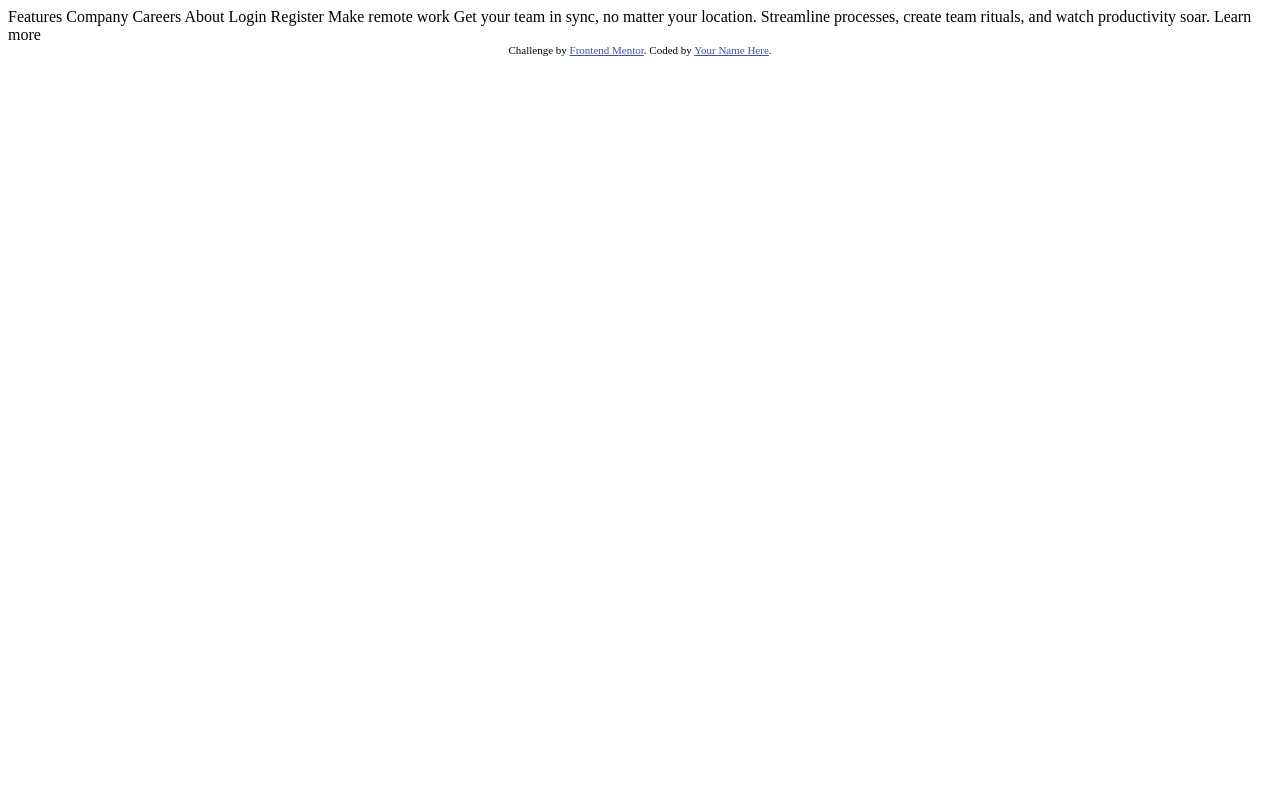
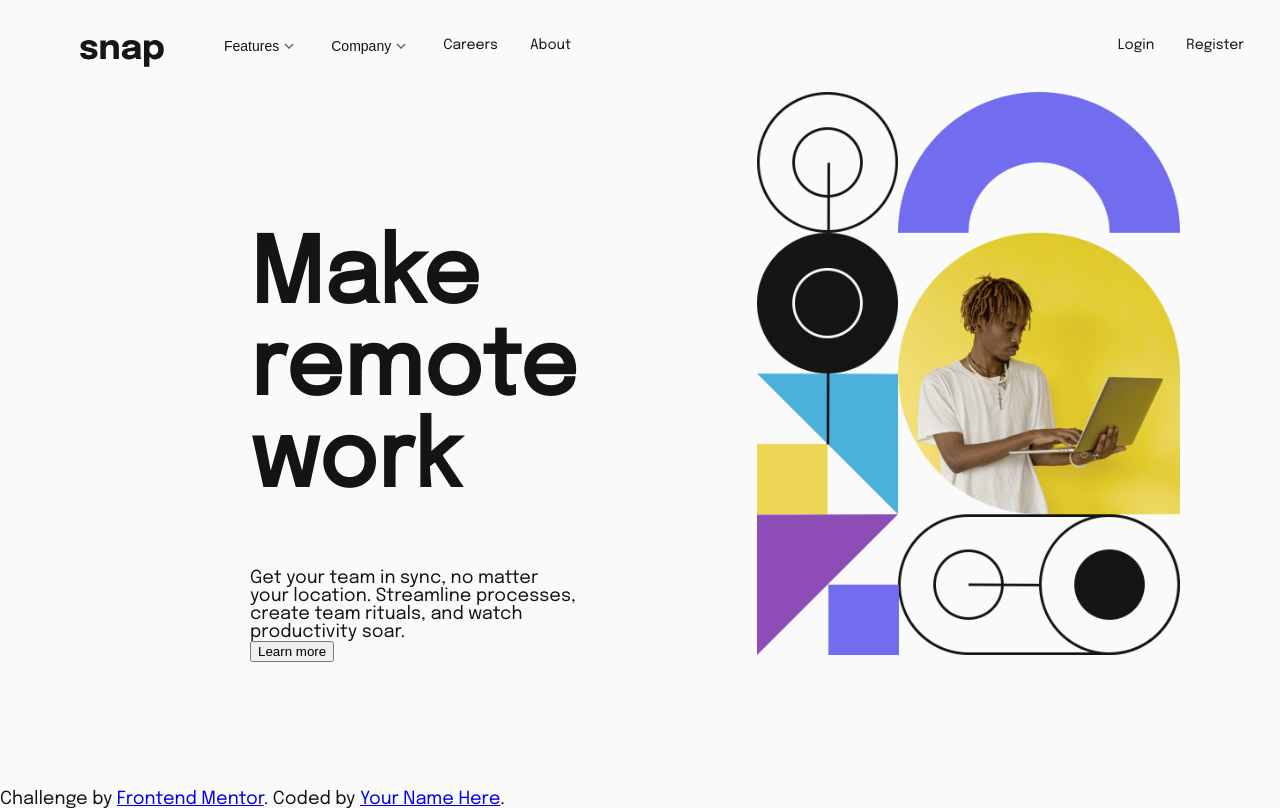
Before and after one commit to GhostLee-Kino/dropdown-nav-challenge, a plain HTML site: page index.html in a window 1280 px wide. Drawn offline with Linux system fonts and the light colour scheme.

Commit message:
Added navbar and main container

```diff
--- /dev/null
+++ b/css/styles.css
@@ -0,0 +1,125 @@
+/* CSS Reset */
+body, header, nav, div, main, p, footer, img{
+	margin: 0;
+	padding: 0;
+	border: 0;
+ }
+
+body {
+    font-family: "Epilogue";
+    font-size: 18px;
+    color: hsl(0, 0%, 8%);
+    background-color: hsl(0, 0%, 98%);
+}
+img {
+    max-width: 100%;
+    display: block;
+}
+
+/* Style rule for box sizing applies to all elements */
+*{
+    box-sizing:border-box;
+}
+
+header {
+    width: 10%;
+    margin:  20px 0px 20px 80px;
+    float: left;
+}
+
+.navbar {
+  overflow: hidden;
+  margin: 20px;
+}
+
+.navbar a {
+  float: left;
+  font-size: 14px;
+  color: hsl(0, 0%, 8%);
+  text-align: center;
+  padding: 18px 16px;
+  text-decoration: none;
+}
+
+.members{
+    float: right;
+}
+
+.dropdown {
+  float: left;
+  overflow: hidden;
+}
+
+.arrow-down {
+    display: block;
+    margin: 5px;
+}
+.arrow-up {
+    display: none;
+}
+
+.dropdown .dropbtn {
+  background-color: inherit;
+  display: flex;
+  font-size: 14px;
+  border: none;
+  outline: none;
+  color: hsl(0, 0%, 8%);
+  padding: 18px 16px;
+}
+
+.dropdown:hover .dropbtn .arrow-up{
+  display: block;
+  margin: 5px;
+}
+
+.dropdown:hover .dropbtn .arrow-down{
+  display: none;
+}
+
+.container {
+    padding-bottom: 3rem;
+}
+
+.dropdown-content {
+  display: none;
+  position: absolute;
+  background-color: hsl(0, 0%, 98%);
+  min-width: 160px;
+  box-shadow: 0px 8px 16px 0px rgba(0,0,0,0.2);
+  z-index: 1;
+}
+
+.dropdown-content a {
+  float: none;
+  padding: 12px 16px;
+  text-decoration: none;
+  display: block;
+  text-align: left;
+}
+
+.dropdown-content a:hover {
+  background-color: inherit;
+}
+
+.dropdown:hover .dropdown-content {
+  display: block;
+  border-radius: 25px;
+}
+.column1 {
+    padding: 80px 80px 80px 250px;
+}
+.hero {
+    max-height: 800px;
+    padding: 0px 100px;
+}
+.column1, .column2 {
+    flex: 50%;
+}
+.row {
+    display: flex;
+}
+
+h1 {
+    font-size: 90px;
+}
--- a/index.html
+++ b/index.html
@@ -2,34 +2,90 @@
 <html lang="en">
 <head>
   <meta charset="UTF-8">
+  <link rel="stylesheet" href="css/styles.css">
   <meta name="viewport" content="width=device-width, initial-scale=1.0"> <!-- displays site properly based on user's device -->
+
+  <link rel="stylesheet" href="https://fonts.googleapis.com/css?family=Epilogue">
 
   <link rel="icon" type="image/png" sizes="32x32" href="./images/favicon-32x32.png">
 
-  <title>Frontend Mentor | Intro section with dropdown navigation</title>
-
-  <!-- Feel free to remove these styles or customise in your own stylesheet 👍 -->
-  <style>
-    .attribution { font-size: 11px; text-align: center; }
-    .attribution a { color: hsl(228, 45%, 44%); }
-  </style>
+  <title>Frontend Mentor | Intro section with dropdown navigation | By Ileana 'Lee' Salazar Chavez</title>
 </head>
 <body>
+    <div class="top-banner">
+      <header>
+        <a href="index.html"><img src="images/logo.svg" alt="Snap"></a>
+      </header>
 
-  Features
-  Company
-  Careers
-  About
+      <!--Nav bar-->
+        <div class="navbar">
+          <div class="dropdown">
+            <button class="dropbtn">
+                <div class="text">Features</div>
+                <div class="arrow-down"><img src="images/icon-arrow-down.svg"></div>
+                <div class="arrow-up"><img src="images/icon-arrow-up.svg"></div>
+            </button>
+            <div class="dropdown-content">
+                    <a href="#">
+                    <div class="icon"><img src="images/icon-todo.svg"></div>
+                    <div class="text">Todo List</div></a>
 
-  Login
-  Register
 
-  Make remote work
+                <a href="#">
+                <div class="icon"><img src="images/icon-calendar.svg"></div>
+                <div class="text">Calendar</div></a>
 
-  Get your team in sync, no matter your location. Streamline processes,
-  create team rituals, and watch productivity soar.
+                <a href="#">
+                <div class="icon"><img src="images/icon-reminders.svg"></div>
+                <div class="text">Reminders</div></a>
 
-  Learn more
+                <a href="#">
+                <div class="icon"><img src="images/icon-planning.svg"></div>
+                <div class="text">Planning</div></a>
+            </div>
+          </div>
+
+          <div class="dropdown">
+            <button class="dropbtn">
+                <div class="text">Company</div>
+                <div class="arrow-down"><img src="images/icon-arrow-down.svg"></div>
+                <div class="arrow-up"><img src="images/icon-arrow-up.svg"></div>
+            </button>
+            <div class="dropdown-content">
+              <a href="#">History</a>
+              <a href="#">Our Team</a>
+              <a href="#">Blog</a>
+            </div>
+          </div>
+
+          <a href="#careers">Careers</a>
+          <a href="#about">About</a>
+
+          <div class="members">
+            <a href="#careers">Login</a>
+            <a href="#careers">Register</a>
+          </div>
+        </div>
+    </div>
+  <main>
+      <div class="container">
+        <div class="row">
+            <div class="column1">
+                <h1>Make <br> remote work</h1>
+                    <p>Get your team in sync, no matter your location. Streamline processes,
+                    create team rituals, and watch productivity soar.</p>
+                 <button>Learn more</button>
+            </div>
+
+            <div class="column2">
+                <img class="hero" src="images/image-hero-desktop.png" alt="Snap">
+            </div>
+        </div>
+      </div>
+
+
+  </main>
+
 
   <div class="attribution">
     Challenge by <a href="https://www.frontendmentor.io?ref=challenge" target="_blank">Frontend Mentor</a>.
```
